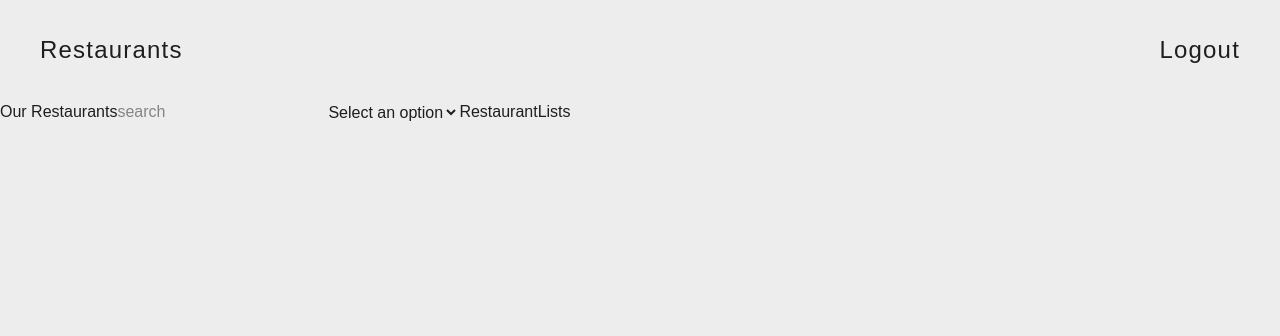
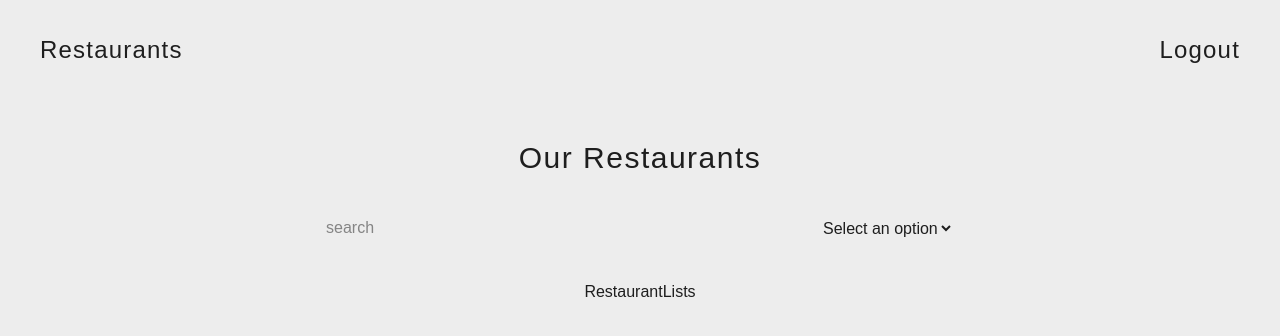
Before and after one commit to patrick-mcisaac/restaurant-review-client, a Next.js app: page /restaurants in a window 1280 px wide. Shown: the top 336 px of the page. Built offline with nearby package versions, Linux system fonts and the light colour scheme.

Commit message:
initial setup for restaurants view

```diff
--- a/src/app/restaurants/page.tsx
+++ b/src/app/restaurants/page.tsx
@@ -5,10 +5,14 @@ import React from 'react'
 
 export default function page() {
   return (
-    <div className='flex'>
-        <h1 className='text-foreground'>Our Restaurants</h1>
-        <Searchbar />
-        <RestaurantLists />
+    <div className=''>
+        <h1 className='text-foreground text-center mt-10 text-3xl tracking-wider'>Our Restaurants</h1>
+        <div className='flex justify-evenly m-10'>
+          <Searchbar />
+        </div>
+        <div className='flex justify-center'>
+          <RestaurantLists />
+        </div>
     </div>
   )
 }
```
